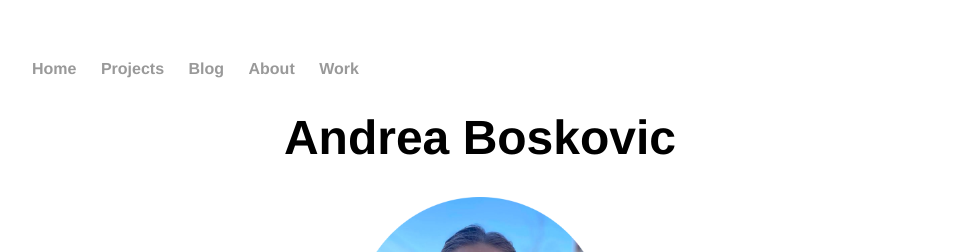
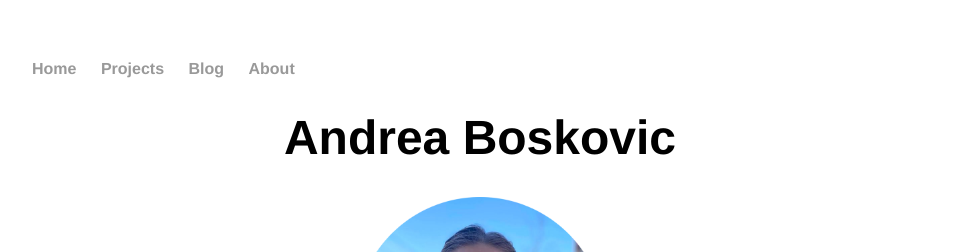
Before and after one commit to aboskovic21/aboskovic21.github.io, a Jekyll site: the page built from index.html, in a window 1280 px wide. Shown: the top 252 px of the page, without its empty margins (160-1119 px from the left). Built offline with Jekyll 4.4.1, drawn with Linux system fonts in a browser that asks for light colours.

Commit message:
Update default.html

```diff
--- a/_layouts/default.html
+++ b/_layouts/default.html
@@ -13,7 +13,6 @@
 				<li><a href="/projects">Projects</a></li>
 				<li><a href="/blog">Blog</a></li>
 		        	<li><a href="/about">About</a></li>
-				<li><a href="/work.md">Work</a></li>
 
 	    		</ul>
 			</nav>
```
